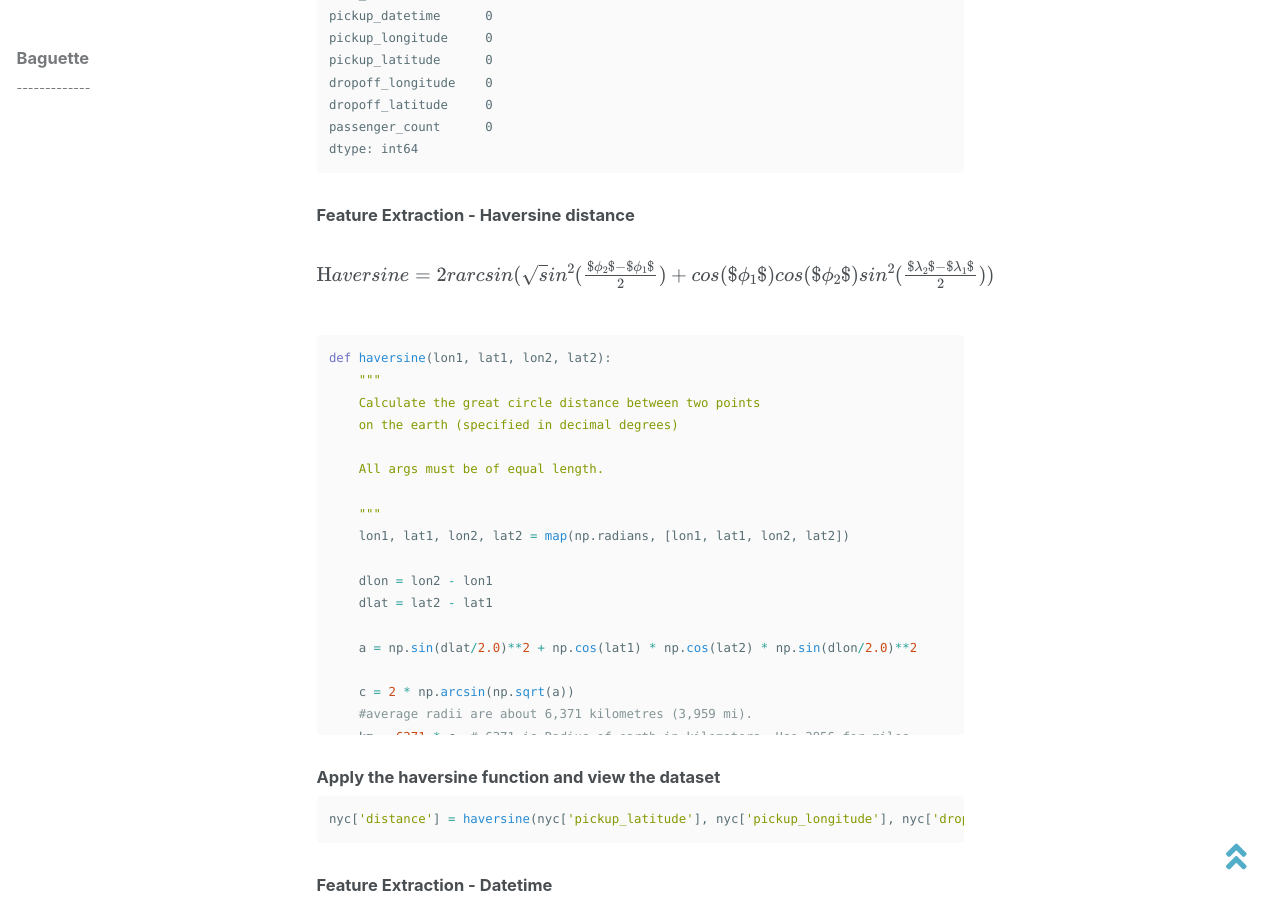
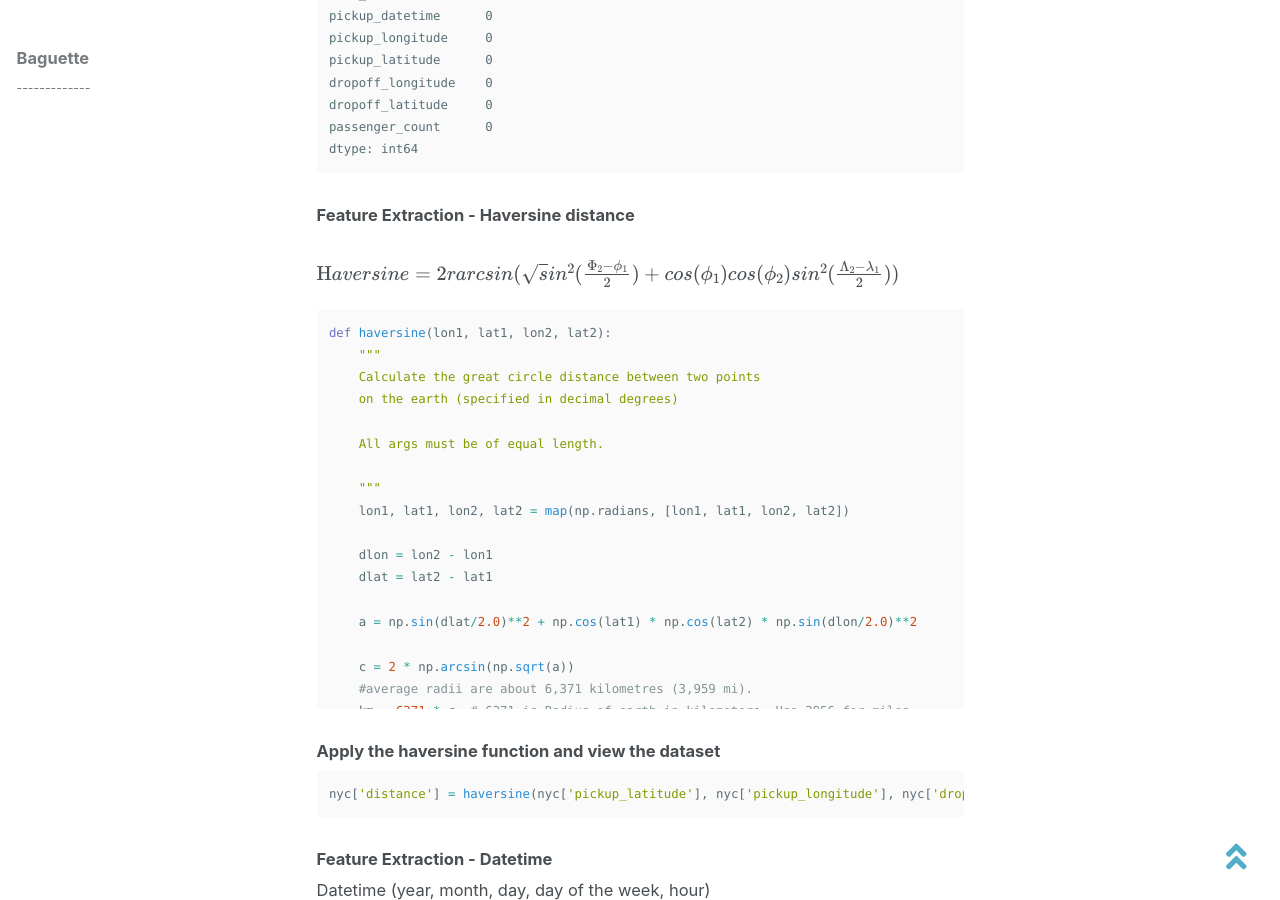
Before and after one commit to baguettexci/baguettexci.gituhb.io, a Jekyll site: the page built from _posts/2018-10-28-NYC-Taxi.md, in a window 1280 px wide and 900 px high, scrolled down 2277 px. Built offline with Jekyll 4.4.1, drawn with Linux system fonts in a browser that asks for light colours; nearby versions of some CDN libraries; formulas are drawn with MathJax 3.

Commit message:
Update 2018-10-28-NYC-Taxi.md

````diff
--- a/_posts/2018-10-28-NYC-Taxi.md
+++ b/_posts/2018-10-28-NYC-Taxi.md
@@ -148,7 +148,7 @@
 ### Feature Extraction - Haversine distance
 
 <br/>
-$${\text Haversine}= 2r arcsin({\sqrt sin^2(\frac{$\phi_2$ - $\phi_1$}{2}) + cos($\phi_1$)cos($\phi_2$)sin^2(\frac{$\lambda_2$ - $\lambda_1$}{2})})$$
+$${\text Haversine}= {\text 2r arcsin}(\sqrt sin^2(\frac{\Phi_2 - \phi_1}{2}) + cos(\phi_1)cos(\phi_2)sin^2(\frac{\Lambda_2 - \lambda_1}{2}))$$
 <br/>
 
 ```python
````
